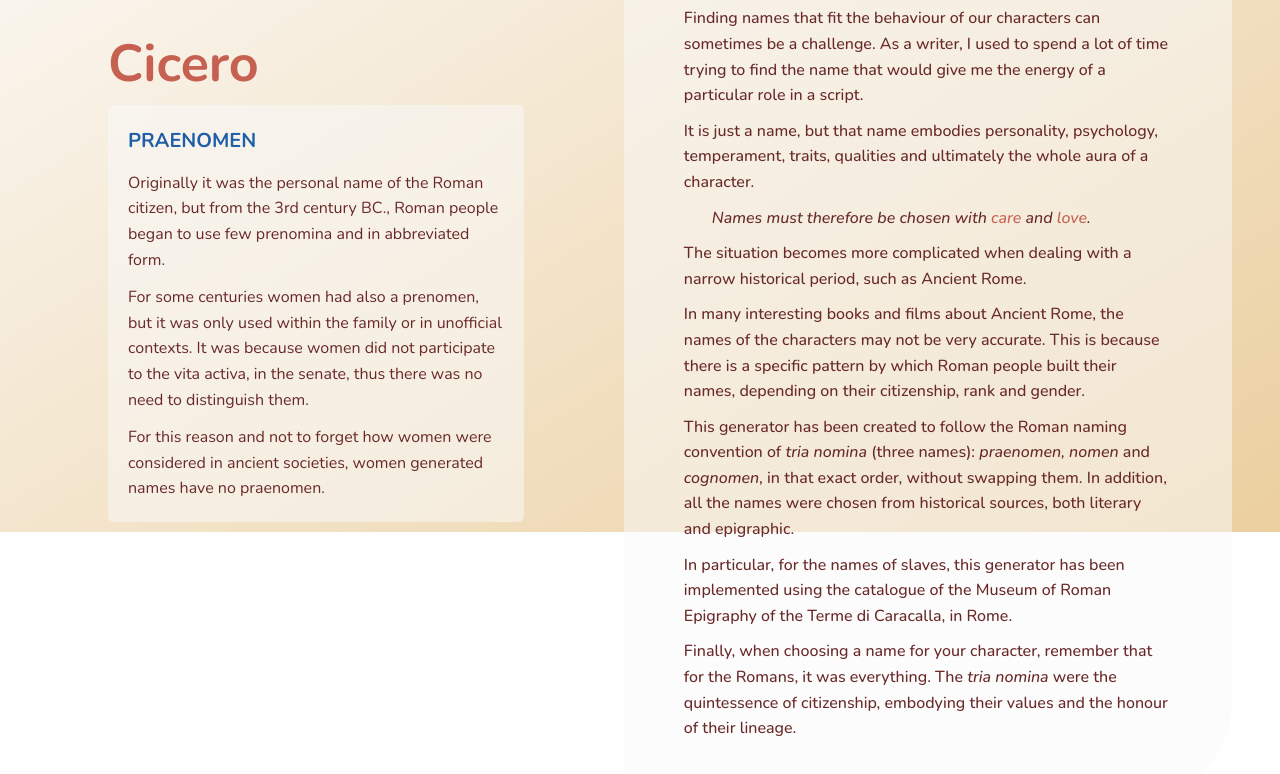
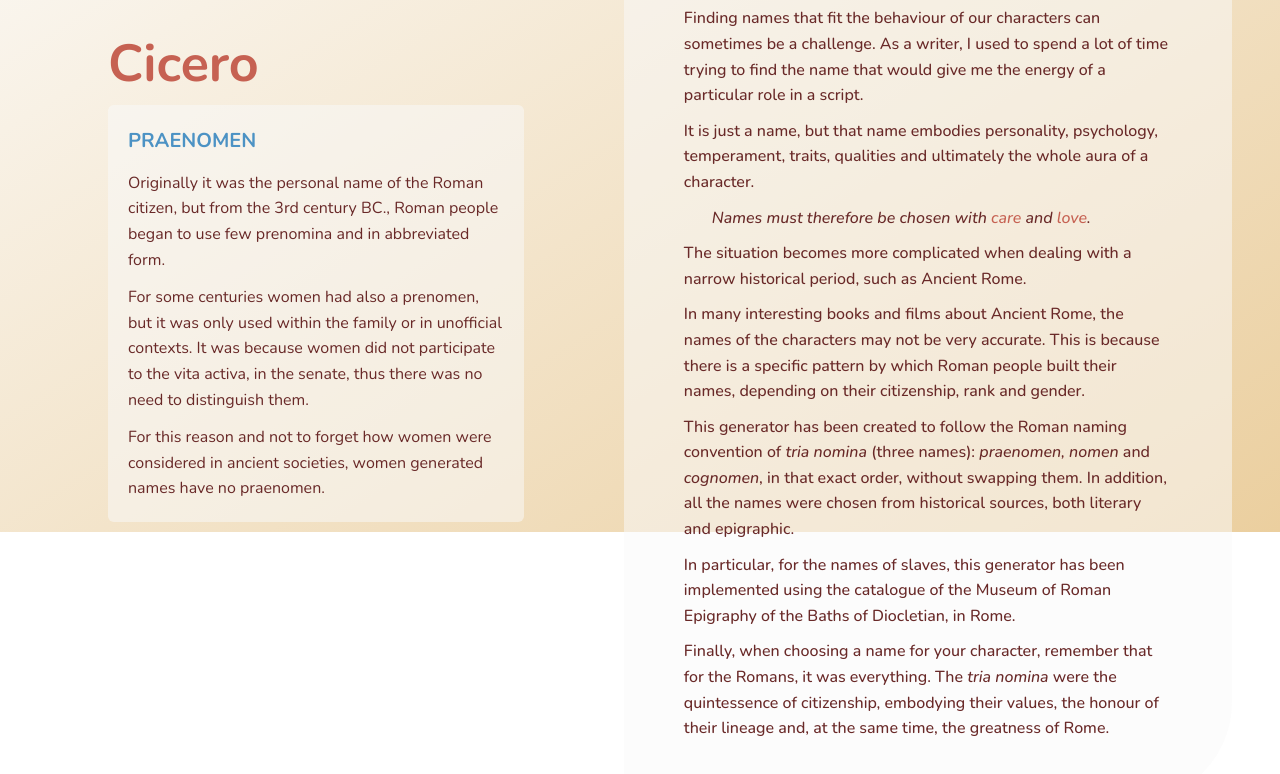
Before and after one commit to erianiel/roman-name-generator-react, a React (Vite) app: page /howitworks in a window 1280 px wide. Shown: the part 268-1042 px from the top of the page. Built offline with nearby package versions, Linux system fonts and the light colour scheme.

Commit message:
fix: content in how page

```diff
--- a/src/components/HowExplanationContent.jsx
+++ b/src/components/HowExplanationContent.jsx
@@ -43,13 +43,14 @@ function HowExplanationContent() {
       <p>
         In particular, for the names of slaves, this generator has been
         implemented using the catalogue of the Museum of Roman Epigraphy of the
-        Terme di Caracalla, in Rome.
+        Baths of Diocletian, in Rome.
       </p>
       <p>
         Finally, when choosing a name for your character, remember that for the
         Romans, it was everything. The{" "}
         <span className={styles.italic}>tria nomina</span> were the quintessence
-        of citizenship, embodying their values and the honour of their lineage.
+        of citizenship, embodying their values, the honour of their lineage and,
+        at the same time, the greatness of Rome.
       </p>
     </div>
   );
--- a/src/components/NameAnatomy.jsx
+++ b/src/components/NameAnatomy.jsx
@@ -59,6 +59,11 @@ function NameAnatomy() {
                 designates all the members of the same gens: men and women, free
                 born or freed.
               </p>
+
+              <p>
+                The nomen was transmitted from the father to both male and
+                female children, who, once married, kept it.
+              </p>
             </div>
           </div>
         )}
@@ -67,10 +72,15 @@ function NameAnatomy() {
             <h4>Cognomen</h4>
             <div className={styles.textBox}>
               <p>
-                It was an unofficial nickname given to distinguish people more
-                precisely. It could be created on the basis of physical or
-                psychological characteristics. It could derive from the names of
-                cities or folks, trades, or even plants.
+                Originally, it was an unofficial nickname given to distinguish
+                people more precisely. It could be created on the basis of
+                physical or psychological characteristics. It could derive from
+                the names of cities or folks, trades, or even plants.
+              </p>
+              <p>
+                Sometimes it was related to birth order or it evoked historical
+                and mythological characters (in the cases of freedmen, for
+                instance).{" "}
               </p>
             </div>
           </div>
--- a/src/components/NameAnatomy.module.css
+++ b/src/components/NameAnatomy.module.css
@@ -28,7 +28,7 @@
 }
 
 .contentBox h4 {
-  color: var(--color-darker-tertiary);
+  color: var(--color-tertiary);
   text-transform: uppercase;
   font-size: 2rem;
 }
```
